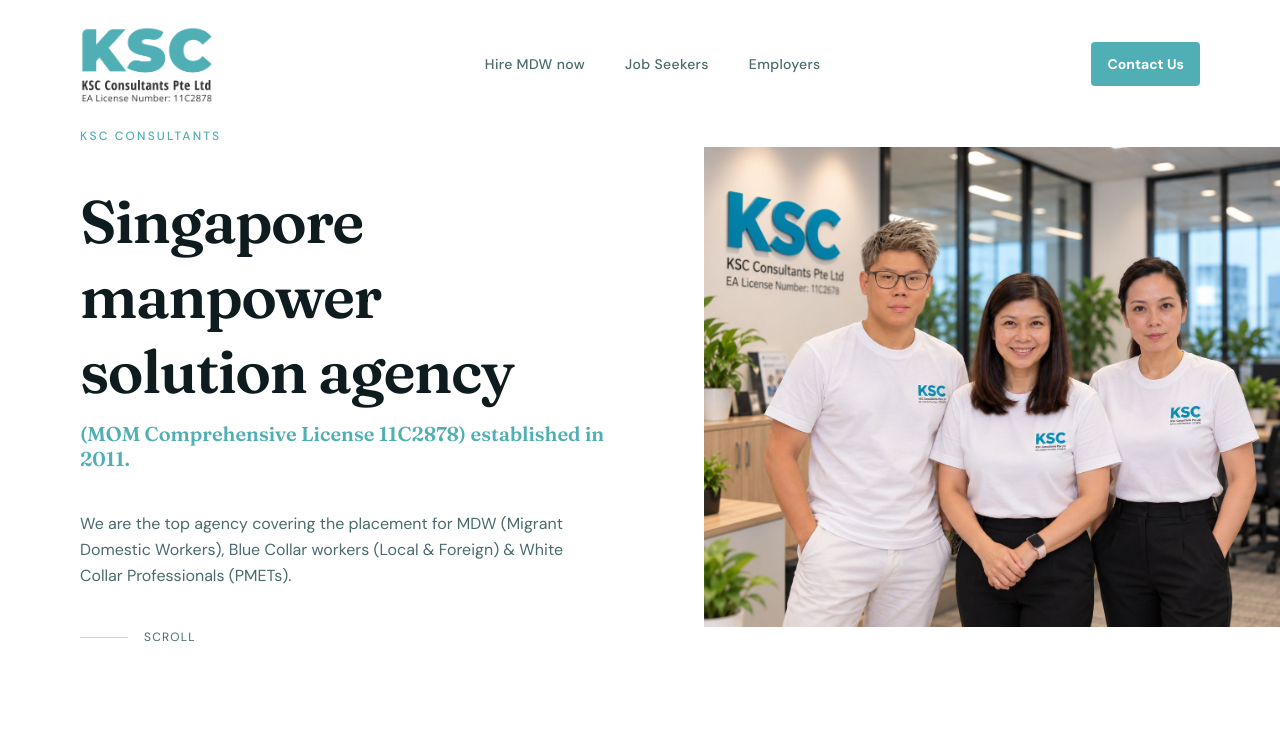
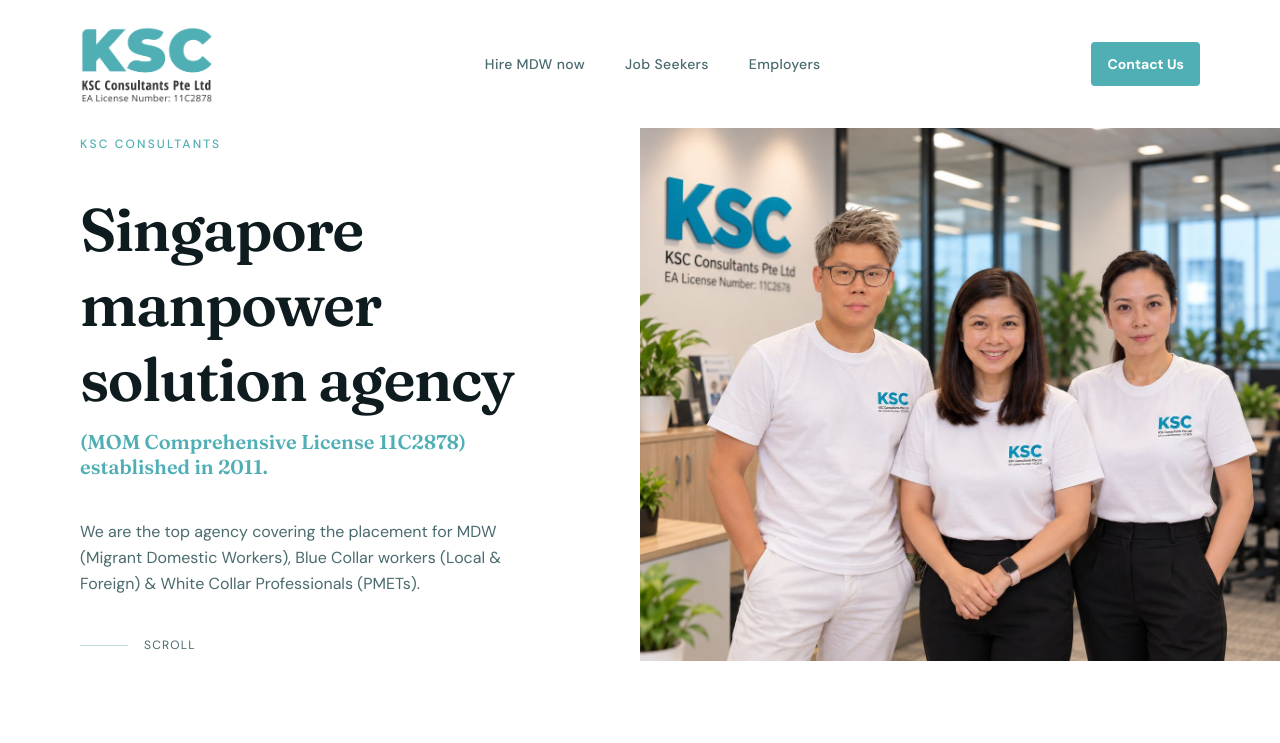
Before and after one commit to FindJobs-Pte-Ltd/ksc-website, a Next.js app: page / in a window 1280 px wide. Shown: the top 743 px of the page. Built offline with nearby package versions, Linux system fonts and the light colour scheme.

Commit message:
fix: enlarge hero team photo max width

```diff
--- a/app/components/home/Hero.tsx
+++ b/app/components/home/Hero.tsx
@@ -34,7 +34,7 @@
       </div>
 
       {/* right side */}
-      <div className="relative mx-auto aspect-6/5 w-full max-w-lg md:mx-0 md:w-1/2 md:max-w-xl">
+      <div className="relative mx-auto aspect-6/5 w-full max-w-lg md:mx-0 md:w-1/2 md:max-w-4xl">
         <Image
           src="/team-group.jpg"
           alt="KSC team"
```
